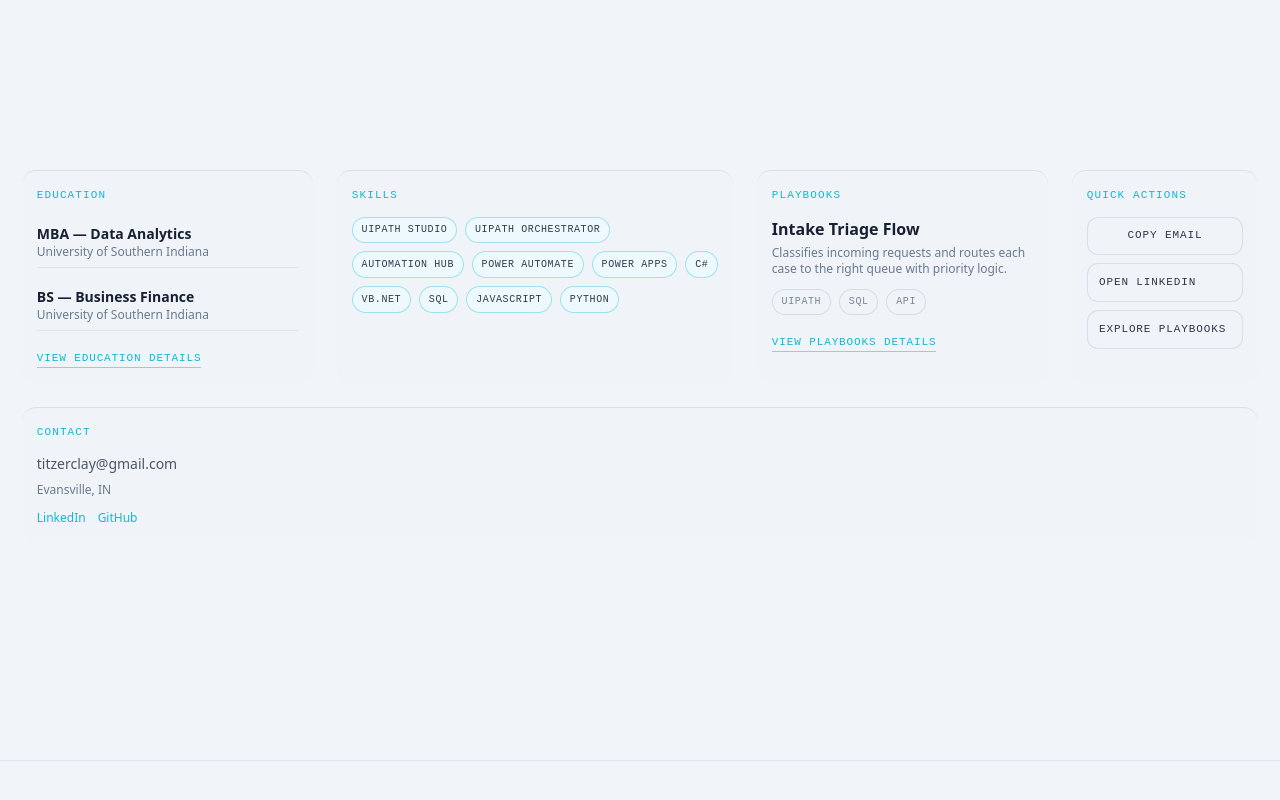
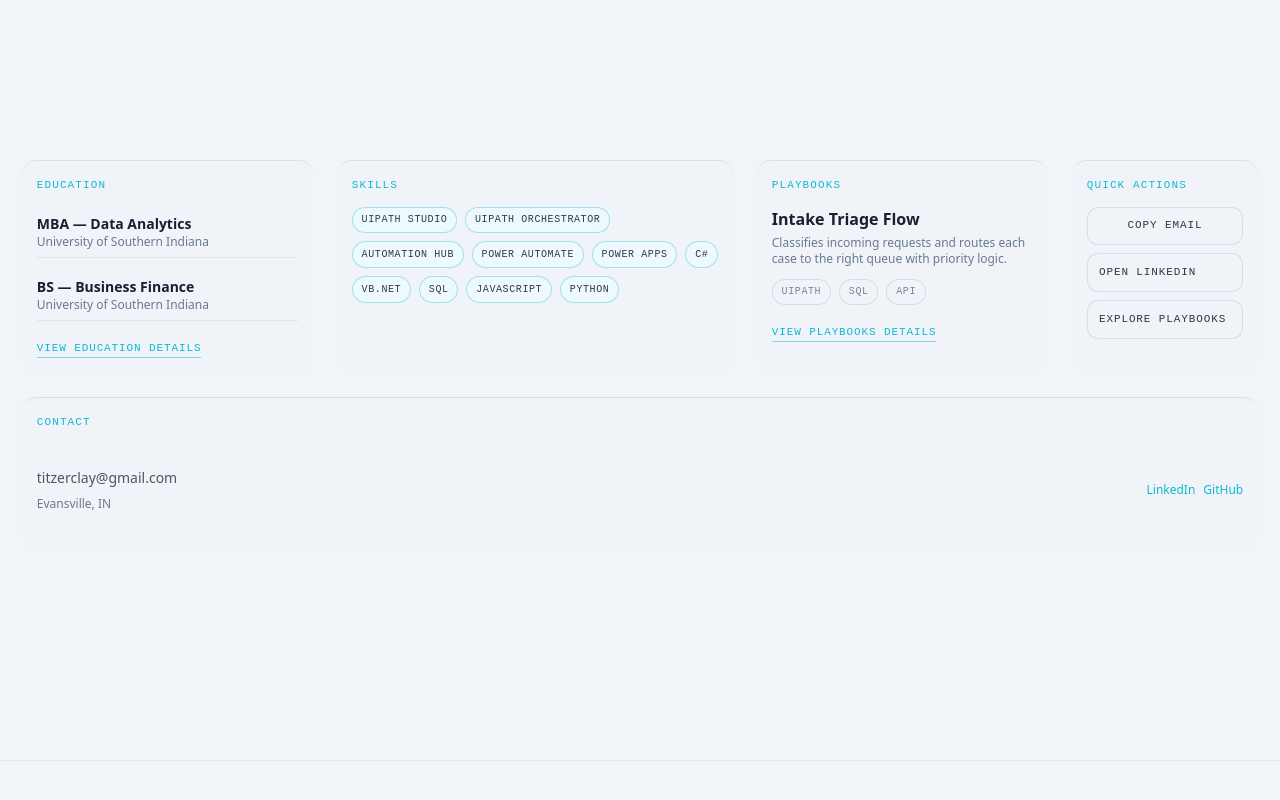
Before and after one commit to cjtitzer2/ProfessionalWebsite, a React (Vite) app in the folder ClayTitzer_DigitalResumeWebsite/claytitzer_digitalresumewebsite.client/: page /#/ in a window 1280 px wide. Shown: the part 1652-2452 px from the top of the page. Built offline with nearby package versions, Linux system fonts and the light colour scheme.

Commit message:
Make detail containers navigable and improve contact fit

```diff
--- a/ClayTitzer_DigitalResumeWebsite/claytitzer_digitalresumewebsite.client/src/index.css
+++ b/ClayTitzer_DigitalResumeWebsite/claytitzer_digitalresumewebsite.client/src/index.css
@@ -758,6 +758,30 @@ html.dark .bento-card:hover {
   box-shadow: 0 10px 28px color-mix(in srgb, black 12%, transparent);
 }
 
+.stream-link-lane {
+  color: inherit;
+  display: block;
+}
+
+.stream-link-lane:hover .lux-inline-link {
+  color: var(--color-accent-hover);
+}
+
+.contact-fit-grid {
+  display: grid;
+  grid-template-columns: 1.3fr 1fr;
+  gap: 1rem;
+  align-items: center;
+  min-height: 92px;
+}
+
+.contact-fit-links {
+  display: flex;
+  flex-wrap: wrap;
+  justify-content: flex-end;
+  gap: 0.5rem;
+}
+
 @media (max-width: 980px) {
   .story-center {
     max-width: 62rem;
@@ -771,6 +795,15 @@ html.dark .bento-card:hover {
   .stream-actions,
   .stream-contact {
     grid-column: span 1;
+  }
+
+  .contact-fit-grid {
+    grid-template-columns: 1fr;
+    gap: 0.6rem;
+  }
+
+  .contact-fit-links {
+    justify-content: flex-start;
   }
 }
 
--- a/ClayTitzer_DigitalResumeWebsite/claytitzer_digitalresumewebsite.client/src/pages/Home.jsx
+++ b/ClayTitzer_DigitalResumeWebsite/claytitzer_digitalresumewebsite.client/src/pages/Home.jsx
@@ -148,7 +148,11 @@ export default function Home() {
         style={{ '--section-progress': `${sectionProgress.content}` }}
       >
         <div className="story-center content-stage-grid">
-          <article className="stream-lane stream-education">
+          <Link
+            to="/education"
+            aria-label="View education details"
+            className="stream-lane stream-link-lane stream-education no-underline"
+          >
             <SectionLabel>Education</SectionLabel>
             <div className="space-y-3 mb-3">
               {educationItems.map((ed) => (
@@ -158,21 +162,29 @@ export default function Home() {
                 </div>
               ))}
             </div>
-            <Link to="/education" aria-label="View education details" className="lux-inline-link no-underline">
+            <span className="lux-inline-link">
               View Education Details
+            </span>
           </Link>
-          </article>
 
-          <article className="stream-lane stream-skills">
+          <Link
+            to="/skills"
+            aria-label="View skills details"
+            className="stream-lane stream-link-lane stream-skills no-underline"
+          >
             <SectionLabel>Skills</SectionLabel>
             <div className="flex flex-wrap gap-2">
               {topSkills.map(({ name }) => (
                 <span key={name} className="lux-chip">{name}</span>
               ))}
             </div>
-          </article>
+          </Link>
 
-          <article className="stream-lane stream-playbooks">
+          <Link
+            to="/playbooks"
+            aria-label="View playbooks details"
+            className="stream-lane stream-link-lane stream-playbooks no-underline"
+          >
             <SectionLabel>Playbooks</SectionLabel>
             {featuredPlaybook ? (
               <>
@@ -187,10 +199,10 @@ export default function Home() {
             ) : (
               <p className="text-sm text-slate m-0 mb-3">Playbooks coming soon.</p>
             )}
-            <Link to="/playbooks" aria-label="View playbooks details" className="lux-inline-link no-underline">
+            <span className="lux-inline-link">
               View Playbooks Details
+            </span>
           </Link>
-          </article>
 
           <article className="stream-lane stream-actions">
             <SectionLabel>Quick Actions</SectionLabel>
@@ -214,16 +226,24 @@ export default function Home() {
             </div>
           </article>
 
-          <article className="stream-lane stream-contact">
+          <Link
+            to="/contact"
+            aria-label="View contact details"
+            className="stream-lane stream-link-lane stream-contact no-underline"
+          >
             <SectionLabel>Contact</SectionLabel>
+            <div className="contact-fit-grid">
+              <div>
                 <p className="text-sm text-charcoal/75 m-0 mb-2">{contact.email}</p>
                 <p className="text-xs text-slate m-0">{contact.location}</p>
-            <div className="flex gap-3 mt-3">
+              </div>
+              <div className="contact-fit-links">
                 {contactLinks.map(({ label }) => (
                   <span key={label} className="text-xs text-accent">{label}</span>
                 ))}
               </div>
-          </article>
+            </div>
+          </Link>
         </div>
       </section>
 
```
Lines whose indentation alone changed are shown as unchanged.
